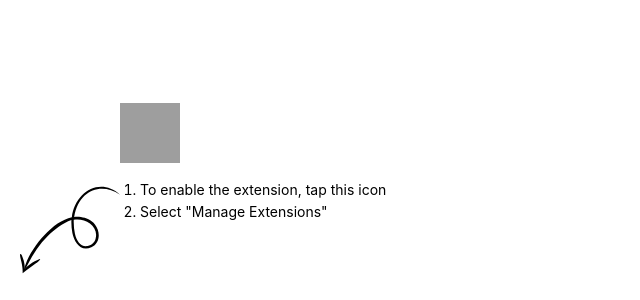
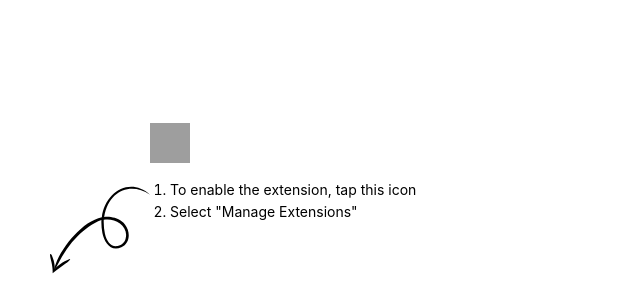
Before and after one commit to refined-github/refined-github.github.io, a plain HTML site: page ios/enable.html in a window 1280 px wide. Shown: the part 500-800 px from the top of the page, without its empty margins (0-640 px from the left). Drawn offline with Linux system fonts and the light colour scheme; grey boxes are pictures that could not be loaded.

Commit message:
Change spacing

```diff
--- a/ios/enable.html
+++ b/ios/enable.html
@@ -17,11 +17,12 @@
             align-items: end;
         }
         .logo {
-            width: 60px;
-            height: 60px;
+            width: 40px;
+            height: 40px;
         }
         .content {
             margin-bottom: 50px;
+            text-wrap: balance;
         }
         .instructions {
             font-size: 14px;
@@ -34,6 +35,7 @@
         svg {
             width: 100px;
             height: 100px;
+            margin-left: 30px;
         }
     </style>
 </head>
```
